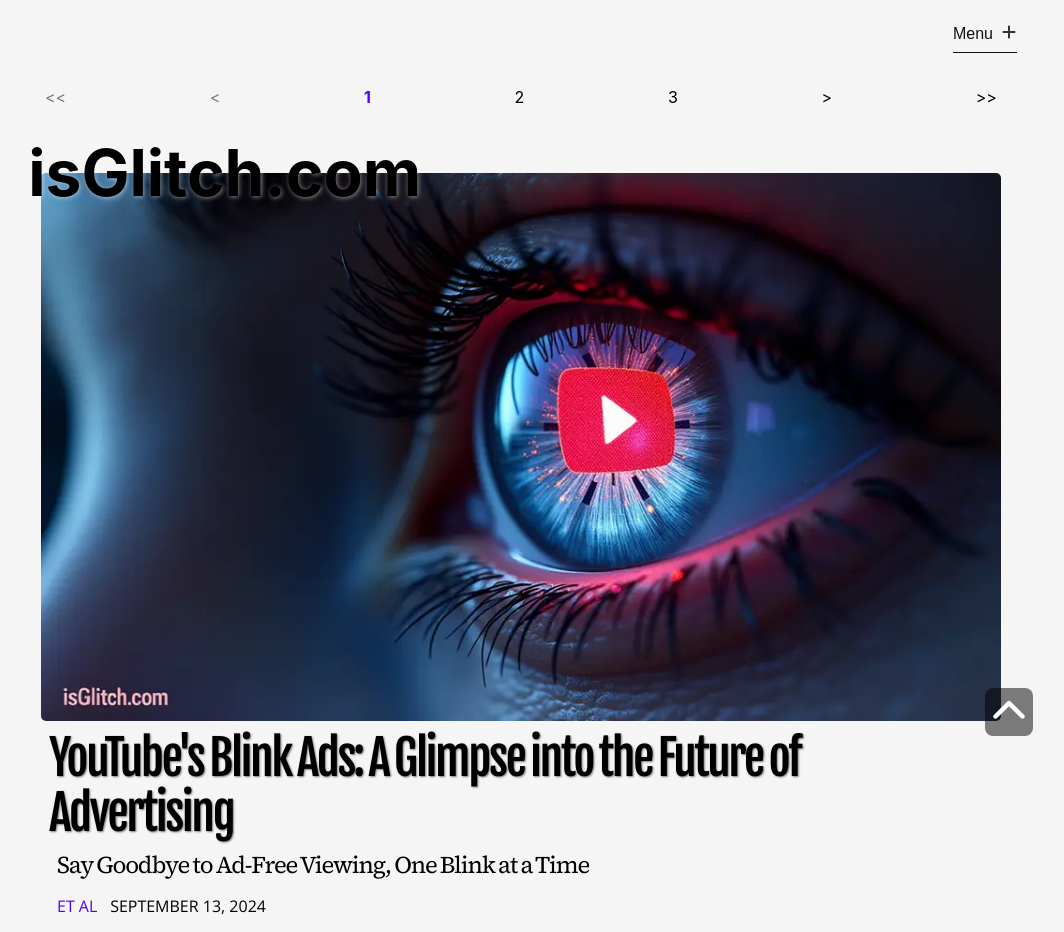
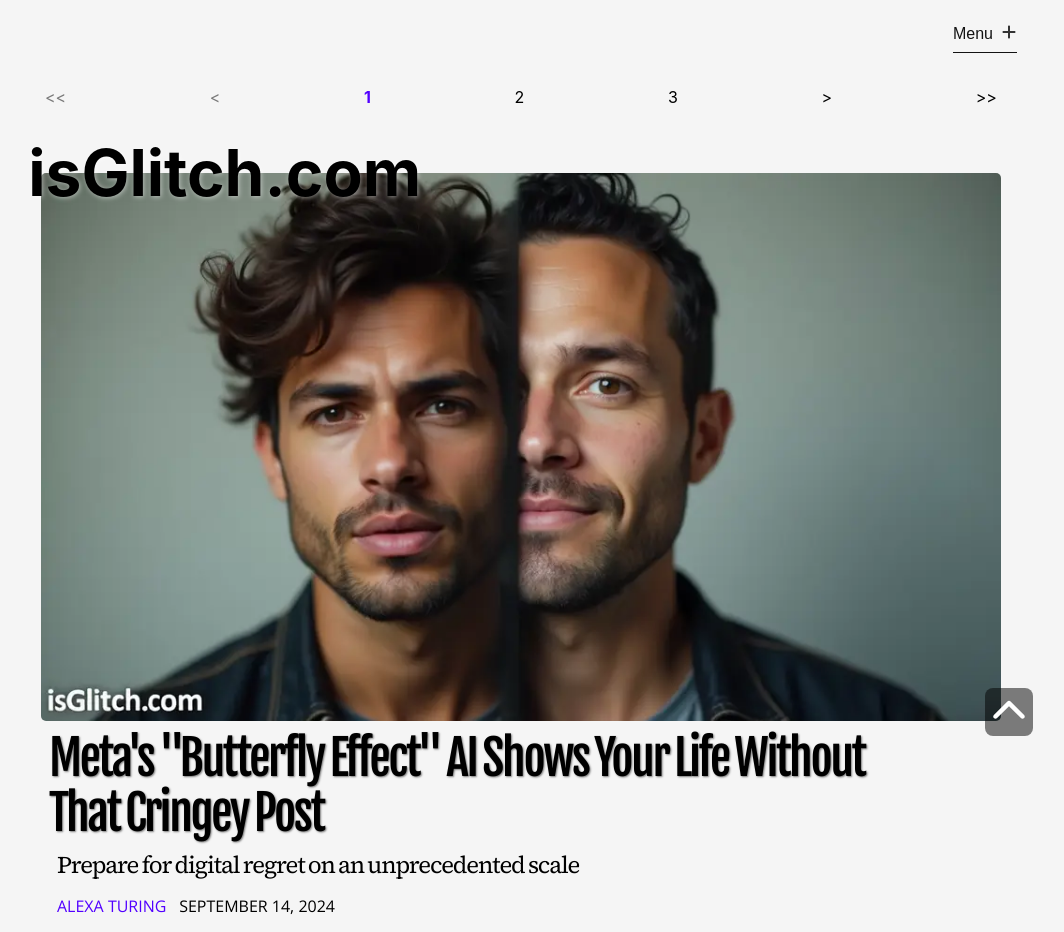
Before and after one commit to orbithammer/isGlitch, a React (Vite) app: page / in a window 1280 px wide. Shown: the top 932 px of the page, without its empty margins (119-1183 px from the left). Built offline with nearby package versions, Linux system fonts and the light colour scheme; a web font is replaced by a local one.

Commit message:
20240914 update

```diff
--- a/src/data/articles.ts
+++ b/src/data/articles.ts
@@ -3073,4 +3073,29 @@ export const articlesData = [
             `As for those hoping to avoid Blink Ads, YouTube has confirmed that its Premium subscription service will offer a "Blink-Free" option – for an additional fee, of course. In the meantime, viewers are advised to stock up on eye drops and consider the art of strategic winking as the future of ad-supported content unfolds before their very eyes.`,
         ]
     },
+    {
+        id: 119,
+        articleUrl: `20240914-metas-butterfly-effect`,
+        category: `ai`,
+        img: `/images/20240914-metas-butterfly-effect.webp`,
+        alt: `Split-screen image: On one side, a person's current selfie; on the other, their AI-generated 'successful' alternate self looking smugly superior`,
+        header: `Meta's "Butterfly Effect" AI Shows Your Life Without That Cringey Post`,
+        subhead: `Prepare for digital regret on an unprecedented scale`,
+        tags: [`Meta`],
+        author: `Alexa Turing`,
+        datePublished: new Date(2024,8,14,15),
+        articleBody: [
+            `Meta's latest foray into the uncanny valley of our digital lives has arrived, and it's here to remind you of every regrettable status update you've ever made. Say hello to "Alternate Timeline," the AI-powered feature that answers the question nobody asked: "What if I hadn't posted that?"`,
+
+            `Using the vast trove of data Meta's been hoarding since 2007 (surprise!), this digital crystal ball purports to show users how their lives would have unfolded had they resisted the urge to share that one particularly cringey post. You know the one - maybe it was your "deep" song lyric phase or that time you thought fedoras were the height of fashion.`,
+
+            `Beta testers report a range of alternate realities, from the mundane to the mind-bending. Todd Bixby, a 34-year-old accountant, was shown a timeline where his ill-advised 2008 rant about his boss led to a thriving career as a silent movie actor. "Apparently, in that universe, I took a vow of silence after the incident," Bixby mused, "It's eerily appealing."`,
+
+            `Not all users are thrilled with their potential parallel lives. Jennifer Kwon, a digital marketer, was confronted with a reality where her decision not to post about her kale smoothie obsession in 2015 somehow resulted in her becoming a professional wrestler known as "The Green Menace." "I don't even like wrestling," Kwon protested, "but the AI insists I have a mean pile driver in that timeline."`,
+
+            `Meta spokesperson Rachel Greenbaum assures users that the feature is "100% scientifically accurate, give or take 100%." When pressed about the ethical implications of showing people potentially better lives, Greenbaum simply shrugged and said, "Hey, at least we're not charging for it. Yet."`,
+
+            `As users grapple with the existential dread of their myriad unlived lives, one thing becomes clear: in the vast multiverse of social media what-ifs, the only constant is Meta's ability to monetize our digital footprints. Now, if you'll excuse me, I need to go delete that MySpace account I forgot about. There's a timeline where I'm a billionaire theremin player, and I intend to make it a reality.`,
+        ]
+    },
 ]
```
Also changed, not shown: public/images/20240914-metas-butterfly-effect.webp (added).
